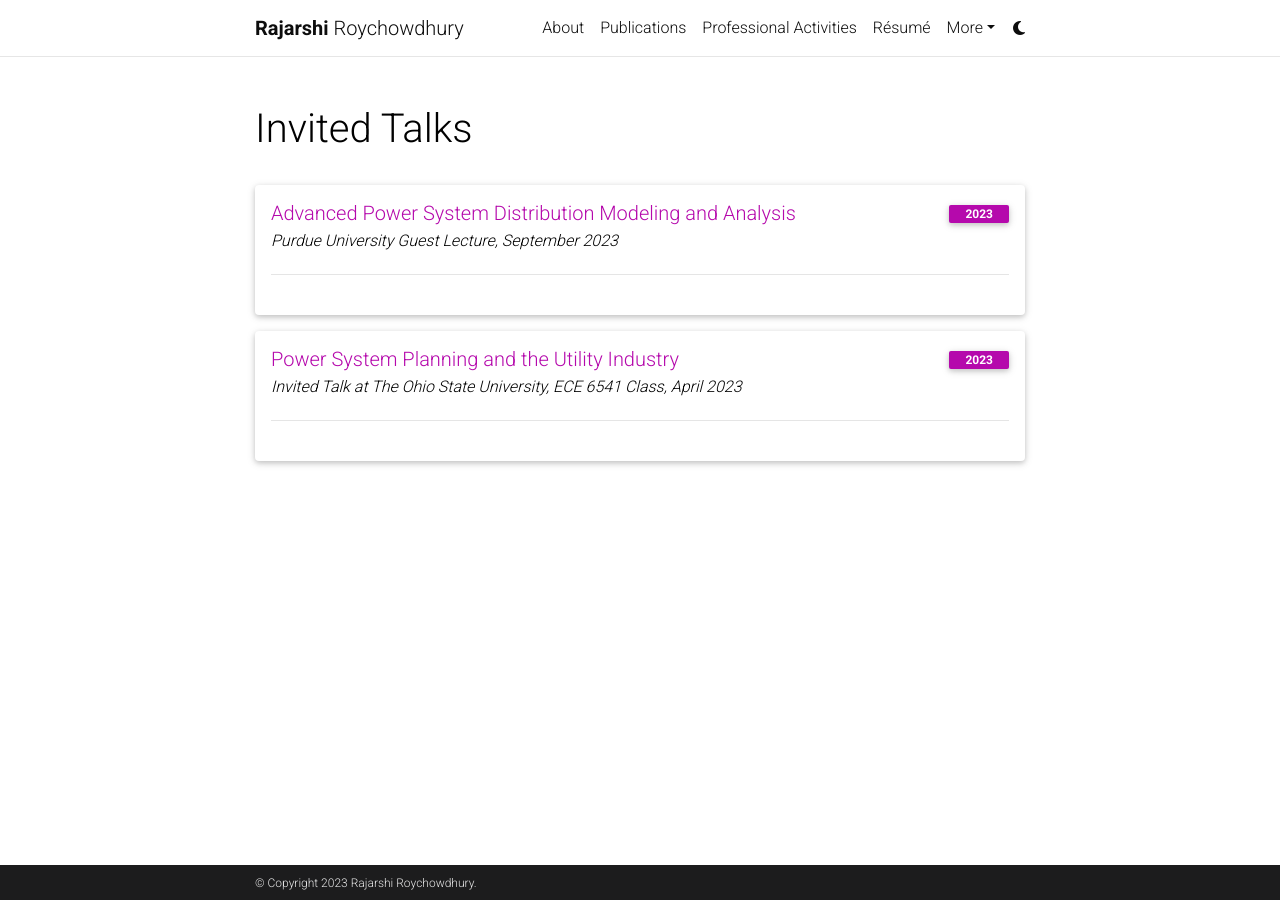
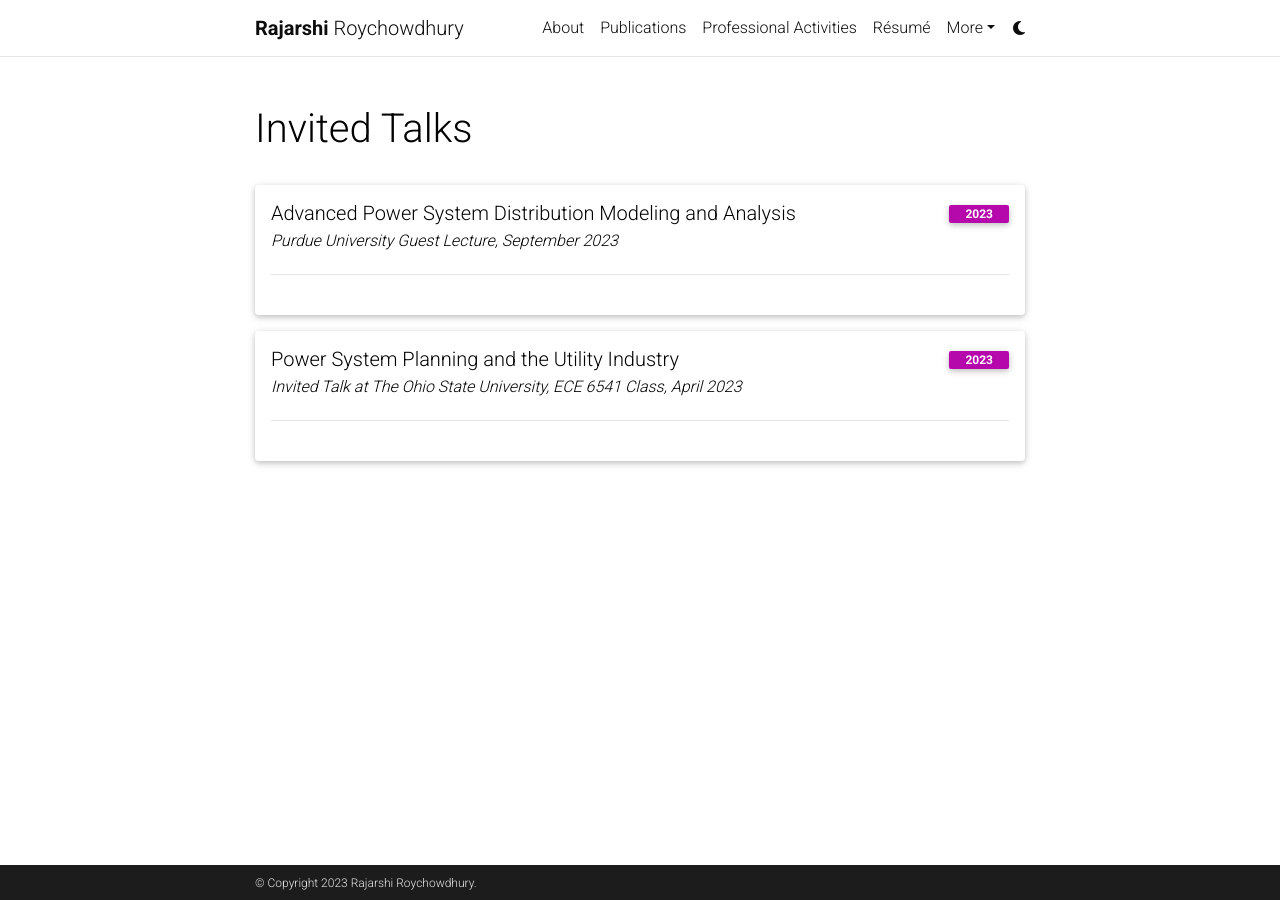
Before and after one commit to rajarshiroychowdhury/rajarshiroychowdhury.github.io, a Jekyll site: the page built from _pages/talks.md, in a window 1280 px wide. Built offline with Jekyll 4.4.1, drawn with Linux system fonts in a browser that asks for light colours; comment, search, counter and statistics services are not loaded; a style sheet for code colours, icons or effects is not loaded.

Commit message:
talks modification - taking links out

```diff
--- a/_pages/talks.md
+++ b/_pages/talks.md
@@ -97,7 +97,7 @@
   <div class="p-3">
     <div class="row">
       <div class="col-sm-10">
-        <h5 id="comp210" class="card-title"><a href="https://www.cs.unc.edu/~kakiryan/teaching/summer-210.html">Advanced Power System Distribution Modeling and Analysis</a></h5>
+        <h5 id="comp210" class="card-title">Advanced Power System Distribution Modeling and Analysis</h5>
         <h6 class="card-subtitle font-italic"> Purdue University Guest Lecture, September 2023 </h6>
       </div>
       <div class="col-sm-2 text-sm-right">
@@ -135,7 +135,7 @@
   <div class="p-3">
     <div class="row">
       <div class="col-sm-10">
-        <h5 id="comp110" class="card-title"><a href="https://22s.comp110.com">Power System Planning and the Utility Industry</a></h5>
+        <h5 id="comp110" class="card-title">Power System Planning and the Utility Industry</h5>
         <h6 class="card-subtitle font-italic">Invited Talk at The Ohio State University, ECE 6541 Class, April 2023 </h6>
       </div>
       <div class="col-sm-2 text-sm-right">
```
